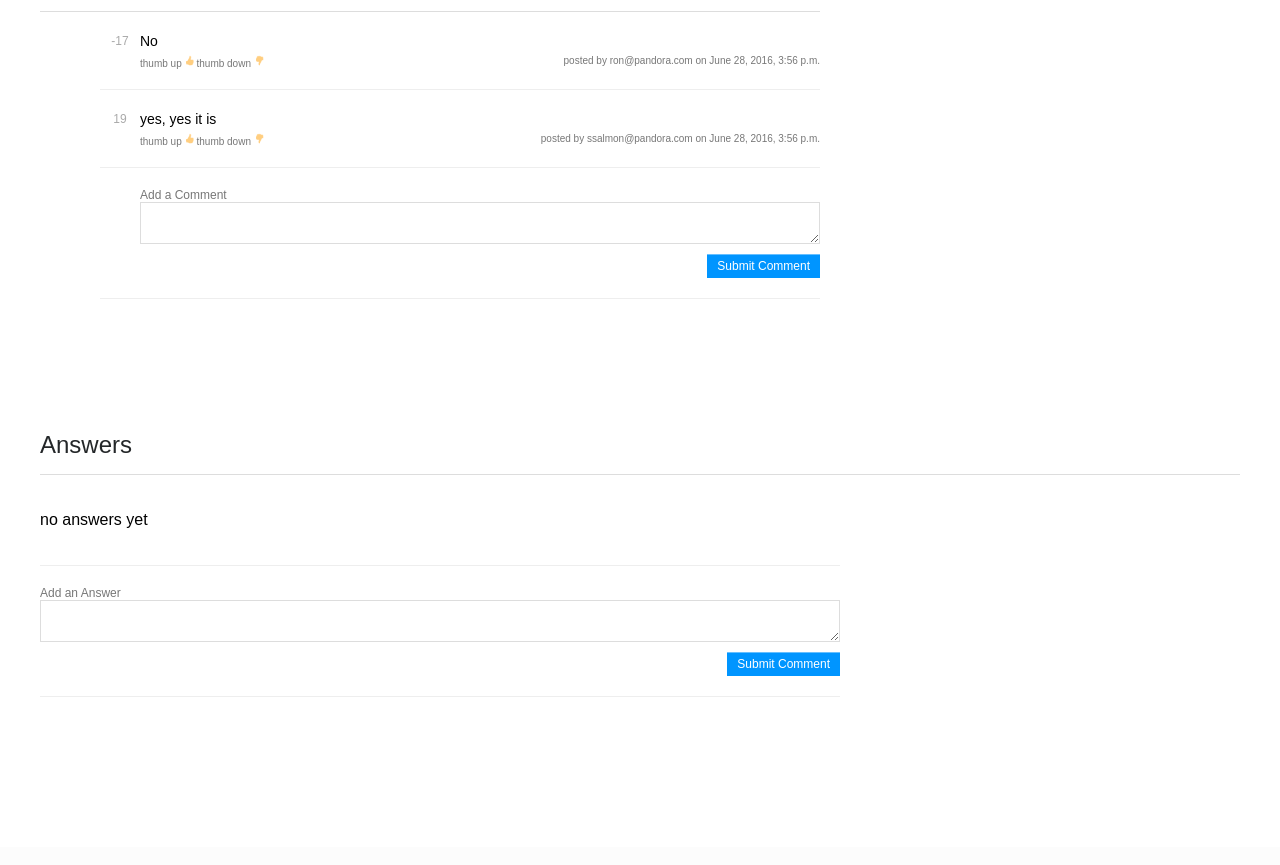
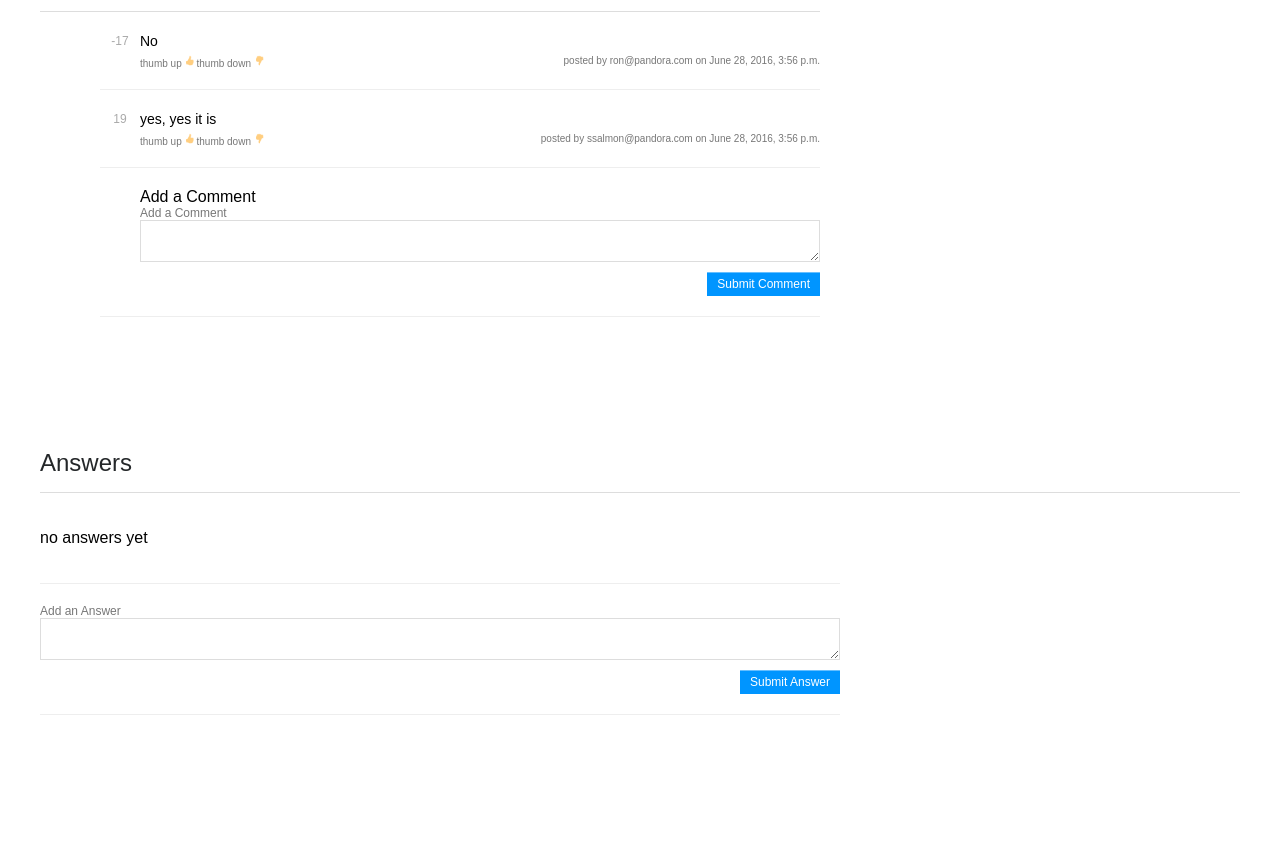
Before and after one commit to halfpete/stackd, a Django app: page /1/ in a window 1280 px wide. Shown: the part 308-1173 px from the top of the page. Before the commit the page ends 1005 px from the top, so only its background shows below. Run offline with Django 3.2, Linux system fonts and the light colour scheme; a user stored in the database is signed in; data comes from the database, SQL or seed files in the repository; data that the repository does not hold is empty.

Commit message:
add an answer, tag delimiter

```diff
--- a/stackd/overflow/static/js/style.js
+++ b/stackd/overflow/static/js/style.js
@@ -0,0 +1,7 @@
+$(document).ready(function() {
+
+	$('#add-a-question-comment').click(function(){
+		$('#light').addClass('out');
+	});
+
+});
--- a/stackd/overflow/views.py
+++ b/stackd/overflow/views.py
@@ -57,7 +57,7 @@ def detail(request, question_id):
            list_AnswerComment_list.append(answer.AnswerComment_set.order_by('upvotes'))
 
 
-   tags = question.tags.split(' ')
+   tags = question.tags.split(', ')
    context = {
        'question': question,
        'comment_list': comment_list,
--- a/stackd/templates/overflow/detail.html
+++ b/stackd/templates/overflow/detail.html
@@ -56,6 +56,7 @@
 			{% if user.is_authenticated %}
 				<div class="comment">
 					<div class="comment-body">
+						<div id="add-a-question-comment">Add a Comment</div>
 						<form method="post", action"">
 							{% csrf_token %}
 							<div class="input-wrapper">
@@ -103,7 +104,7 @@
 					<h5>Add an Answer</h5>
 					<textarea type="text" name="answer" id="answer"></textarea>
 				</div>
-				<input type="submit" value="Submit Comment">
+				<input type="submit" value="Submit Answer">
 			</form>
 		</div>
 	</div>
```
